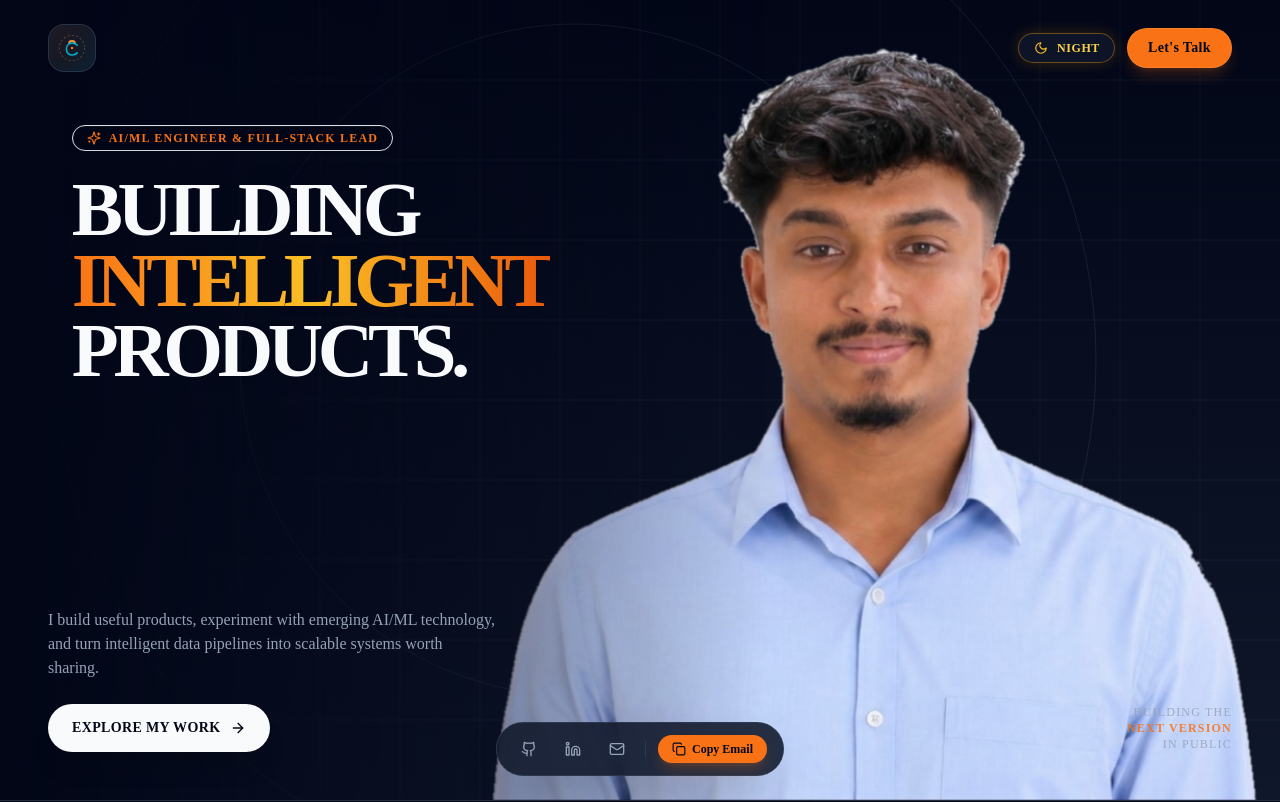
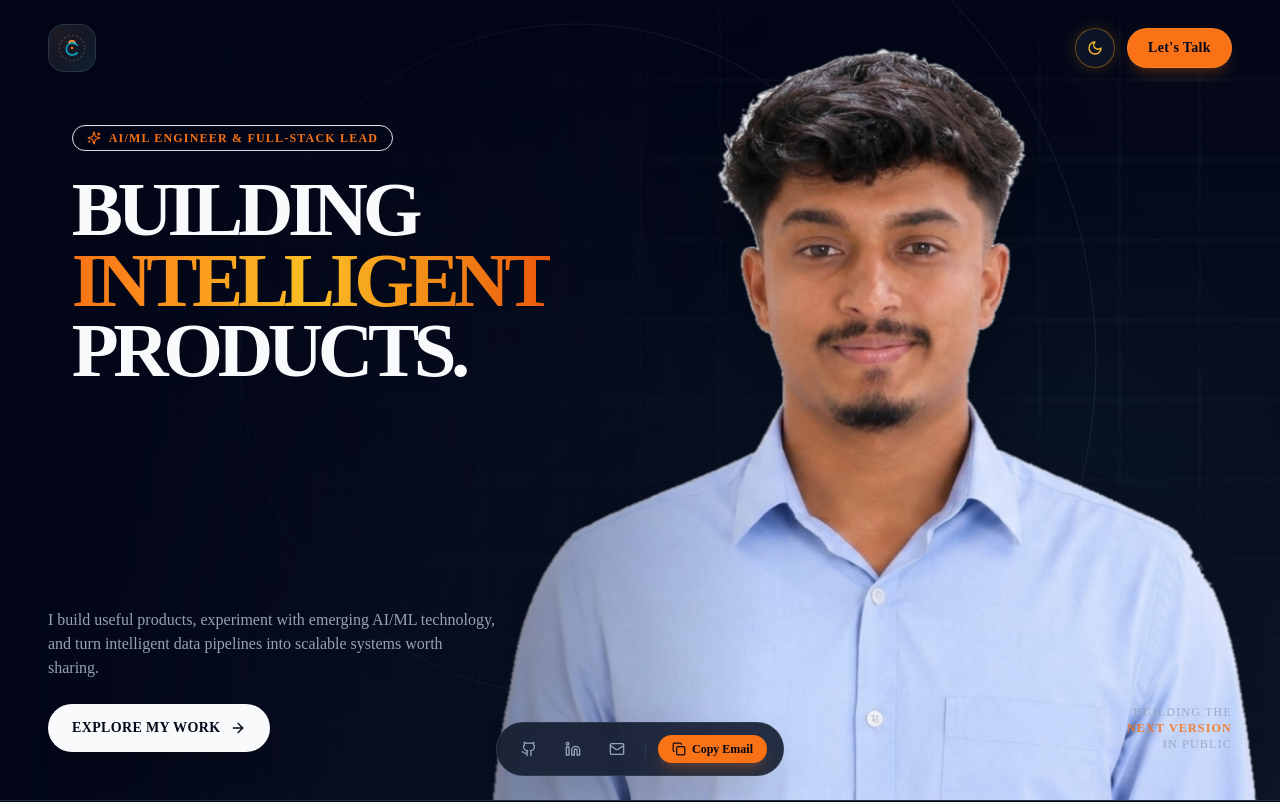
Before and after one commit to sanketchute17-ctrl/Portfolio, a Next.js app: page / in a window 1280 px wide. Shown: the top 802 px of the page. Built offline with nearby package versions, Linux system fonts and the light colour scheme; a web font is replaced by a local one.

Commit message:
feat: single icon theme toggle, smaller hover skeleton cursor radius, and portrait studio rim lighting

```diff
--- a/components/glass-hero.tsx
+++ b/components/glass-hero.tsx
@@ -36,9 +36,9 @@ export function GlassHero() {
     // Check prefers-reduced-motion
     const reducedMotion = window.matchMedia('(prefers-reduced-motion: reduce)').matches;
 
-    // Radius specs
-    const DESKTOP_RADIUS = 235;
-    const MOBILE_RADIUS = 150;
+    // Radius specs for targeted mouse magnifying reveal
+    const DESKTOP_RADIUS = 115;
+    const MOBILE_RADIUS = 75;
 
     // RequestAnimationFrame smooth interpolation loop
     const animate = () => {
@@ -154,8 +154,11 @@ export function GlassHero() {
       className="relative w-full min-h-[100svh] overflow-hidden select-none animate-hero-entry z-10 transition-colors duration-500 bg-[var(--bg-primary)] text-[var(--text-primary)]"
       aria-label="Liquid Glass Interactive Hero"
     >
-      {/* Layer 1: Interactive Cosmic Particle Canvas & Energy Portal Background */}
+      {/* Layer 1: Tech Grid Canvas Background */}
       <CosmicHeroBackground />
+
+      {/* Layer 1b: Soft Ambient Backlight Rim for Portrait Depth in Dark Mode */}
+      <div className="absolute right-0 md:right-[5%] bottom-0 w-[380px] md:w-[520px] h-[500px] md:h-[650px] bg-gradient-to-t from-[var(--bg-primary)] via-cyan-500/5 to-transparent pointer-events-none z-10 rounded-full blur-3xl opacity-60" />
 
       {/* Layer 2: Background Image Base Layer (with subtle 2-5px mouse parallax) */}
       <div className="absolute inset-0 w-full h-full pointer-events-none flex items-end justify-center md:justify-end z-10 pt-12 md:pt-16">
@@ -170,7 +173,7 @@ export function GlassHero() {
             <img
               src="/images/Base_image_desktop.png"
               alt="Portrait Master Base"
-              className="max-h-full w-auto object-contain object-bottom md:object-right-bottom max-w-full"
+              className="max-h-full w-auto object-contain object-bottom md:object-right-bottom max-w-full drop-shadow-[0_20px_35px_rgba(0,0,0,0.35)]"
             />
           </picture>
         </div>
@@ -192,7 +195,7 @@ export function GlassHero() {
             <img
               src="/images/Reveal_image_desktop.png"
               alt="Portrait Master Liquid Glass Reveal"
-              className="max-h-full w-auto object-contain object-bottom md:object-right-bottom max-w-full"
+              className="max-h-full w-auto object-contain object-bottom md:object-right-bottom max-w-full drop-shadow-[0_20px_35px_rgba(0,0,0,0.35)]"
             />
           </picture>
         </div>
--- a/components/theme-context.tsx
+++ b/components/theme-context.tsx
@@ -148,20 +148,17 @@ export function ThemeToggle() {
       onClick={(e) => toggleTheme(e)}
       disabled={isTransitioning}
       aria-label={theme === 'dark' ? 'Switch to light mode' : 'Switch to dark mode'}
-      className={`relative inline-flex items-center gap-2 px-3.5 py-1.5 rounded-full text-xs font-mono font-bold uppercase tracking-wider transition-all duration-300 border select-none ${
+      className={`relative inline-flex items-center justify-center w-9 h-9 md:w-10 md:h-10 rounded-full transition-all duration-300 border select-none focus:outline-none focus:ring-2 focus:ring-orange-500 ${
         theme === 'dark'
-          ? 'bg-slate-900/90 text-amber-300 border-amber-500/40 hover:border-amber-400 hover:bg-slate-800 shadow-[0_0_15px_rgba(245,158,11,0.2)]'
-          : 'bg-white/90 text-slate-900 border-slate-300/90 hover:border-slate-400 hover:bg-slate-100 shadow-md'
+          ? 'bg-slate-900/90 text-amber-300 border-amber-500/40 hover:border-amber-400 hover:bg-slate-800 shadow-[0_0_15px_rgba(245,158,11,0.2)] hover:scale-105'
+          : 'bg-white/90 text-slate-900 border-slate-300/90 hover:border-slate-400 hover:bg-slate-100 shadow-md hover:scale-105'
       }`}
     >
-      <div className="relative w-4 h-4 flex items-center justify-center">
-        {theme === 'dark' ? (
-          <Moon className="w-3.5 h-3.5 text-amber-400 transition-transform duration-300 rotate-0 scale-100" />
-        ) : (
-          <Sun className="w-3.5 h-3.5 text-orange-500 transition-transform duration-300 rotate-0 scale-100" />
-        )}
-      </div>
-      <span>{theme === 'dark' ? 'NIGHT' : 'DAY'}</span>
+      {theme === 'dark' ? (
+        <Moon className="w-4 h-4 text-amber-400 transition-transform duration-300 rotate-0 scale-100" />
+      ) : (
+        <Sun className="w-4 h-4 text-orange-500 transition-transform duration-300 rotate-0 scale-100" />
+      )}
     </button>
   );
 }
```
